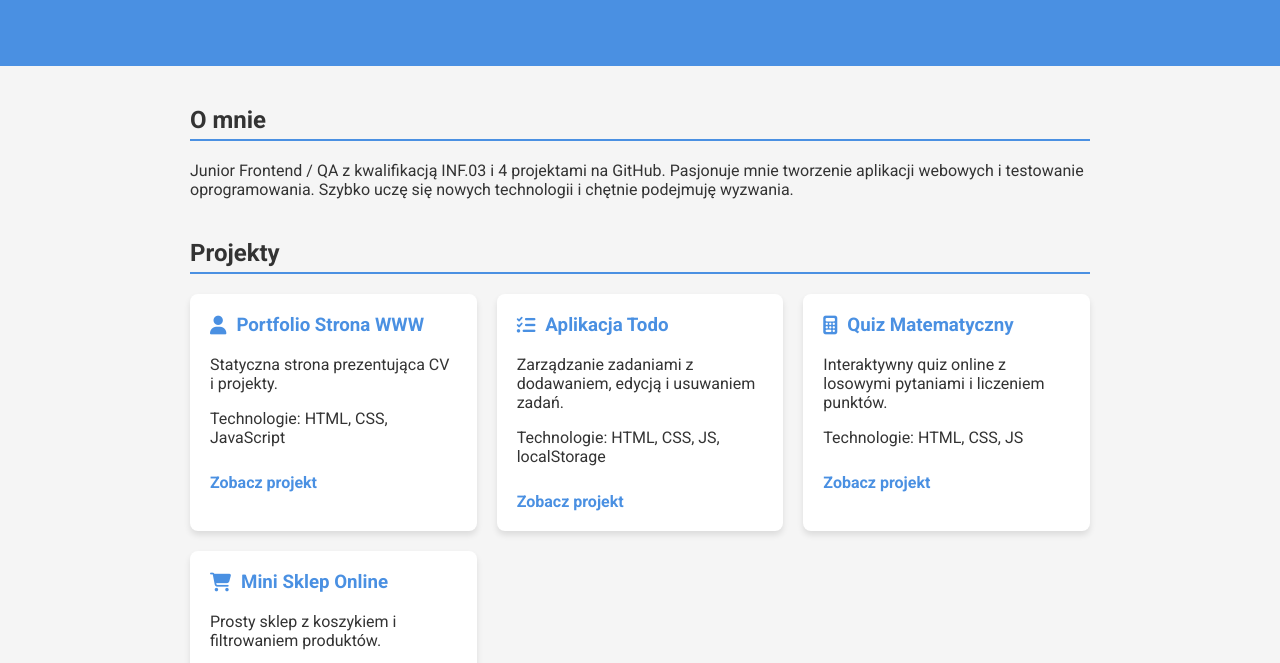
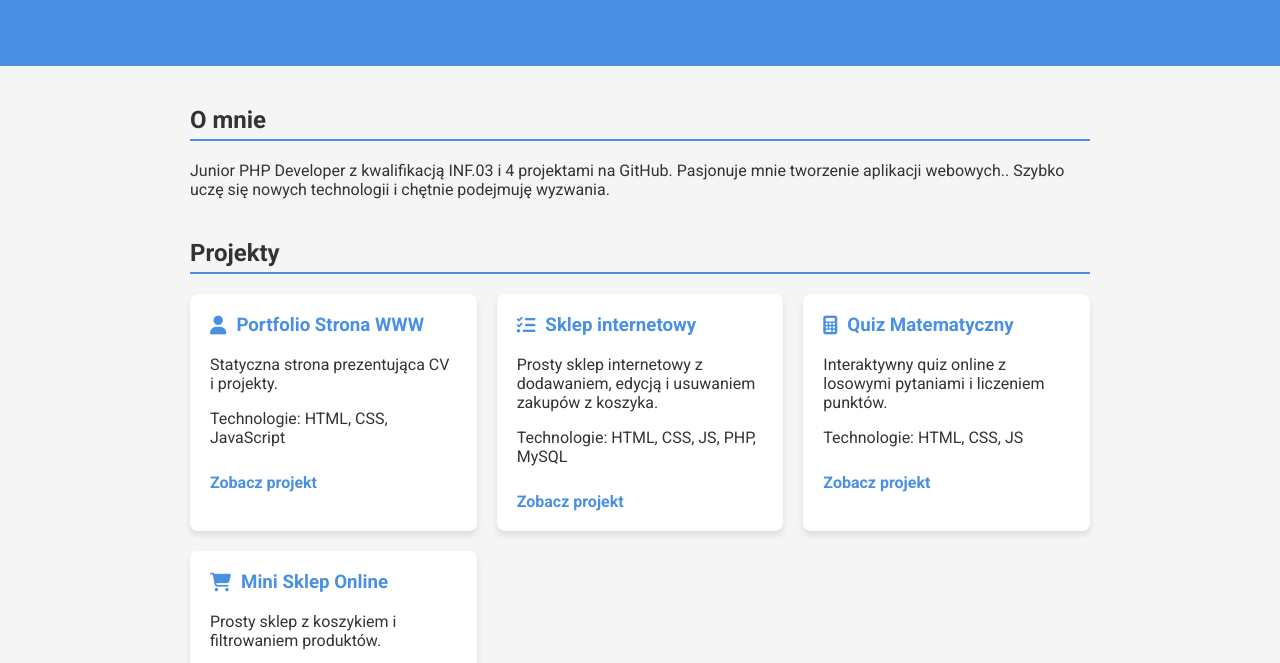
Before and after one commit to Michal-Dlu/portfolio, a plain HTML site: page index.html in a window 1280 px wide. Shown: the part 133-796 px from the top of the page. Drawn offline with Linux system fonts and the light colour scheme.

Commit message:
Update portfolio details and project descriptions

```diff
--- a/index.html
+++ b/index.html
@@ -3,7 +3,7 @@
 <head>
 <meta charset="UTF-8">
 <meta name="viewport" content="width=device-width, initial-scale=1.0">
-<title>Jan Kowalski – Portfolio</title>
+<title>Michał Dłubak – Portfolio</title>
 <link href="https://fonts.googleapis.com/css2?family=Roboto:wght@400;700&display=swap" rel="stylesheet">
 <link rel="stylesheet" href="https://cdnjs.cloudflare.com/ajax/libs/font-awesome/6.5.0/css/all.min.css" integrity="sha512-..." crossorigin="anonymous" referrerpolicy="no-referrer" />
 <style>
@@ -59,7 +59,7 @@ footer { text-align:center; padding:20px; background:#333; color:white; margin-t
 
 <section>
 <h2>O mnie</h2>
-<p>Junior Frontend / QA z kwalifikacją INF.03 i 4 projektami na GitHub. Pasjonuje mnie tworzenie aplikacji webowych i testowanie oprogramowania. Szybko uczę się nowych technologii i chętnie podejmuję wyzwania.</p>
+<p>Junior PHP Developer z kwalifikacją INF.03 i 4 projektami na GitHub. Pasjonuje mnie tworzenie aplikacji webowych.. Szybko uczę się nowych technologii i chętnie podejmuję wyzwania.</p>
 </section>
 
 <section>
@@ -72,10 +72,10 @@ footer { text-align:center; padding:20px; background:#333; color:white; margin-t
     <a href="https://github.com/jankowalski/portfolio" target="_blank">Zobacz projekt</a>
   </div>
   <div class="project-card">
-    <h3><i class="fas fa-tasks"></i> Aplikacja Todo</h3>
-    <p>Zarządzanie zadaniami z dodawaniem, edycją i usuwaniem zadań.</p>
-    <p>Technologie: HTML, CSS, JS, localStorage</p>
-    <a href="https://github.com/jankowalski/todo-app" target="_blank">Zobacz projekt</a>
+    <h3><i class="fas fa-tasks"></i> Sklep internetowy </h3>
+    <p>Prosty sklep internetowy z dodawaniem, edycją i usuwaniem zakupów z koszyka.</p>
+    <p>Technologie: HTML, CSS, JS, PHP, MySQL</p>
+    <a href="https://github.com/Michal-Dlu/Sklep_internetowy" target="_blank">Zobacz projekt</a>
   </div>
   <div class="project-card">
     <h3><i class="fas fa-calculator"></i> Quiz Matematyczny</h3>
```
